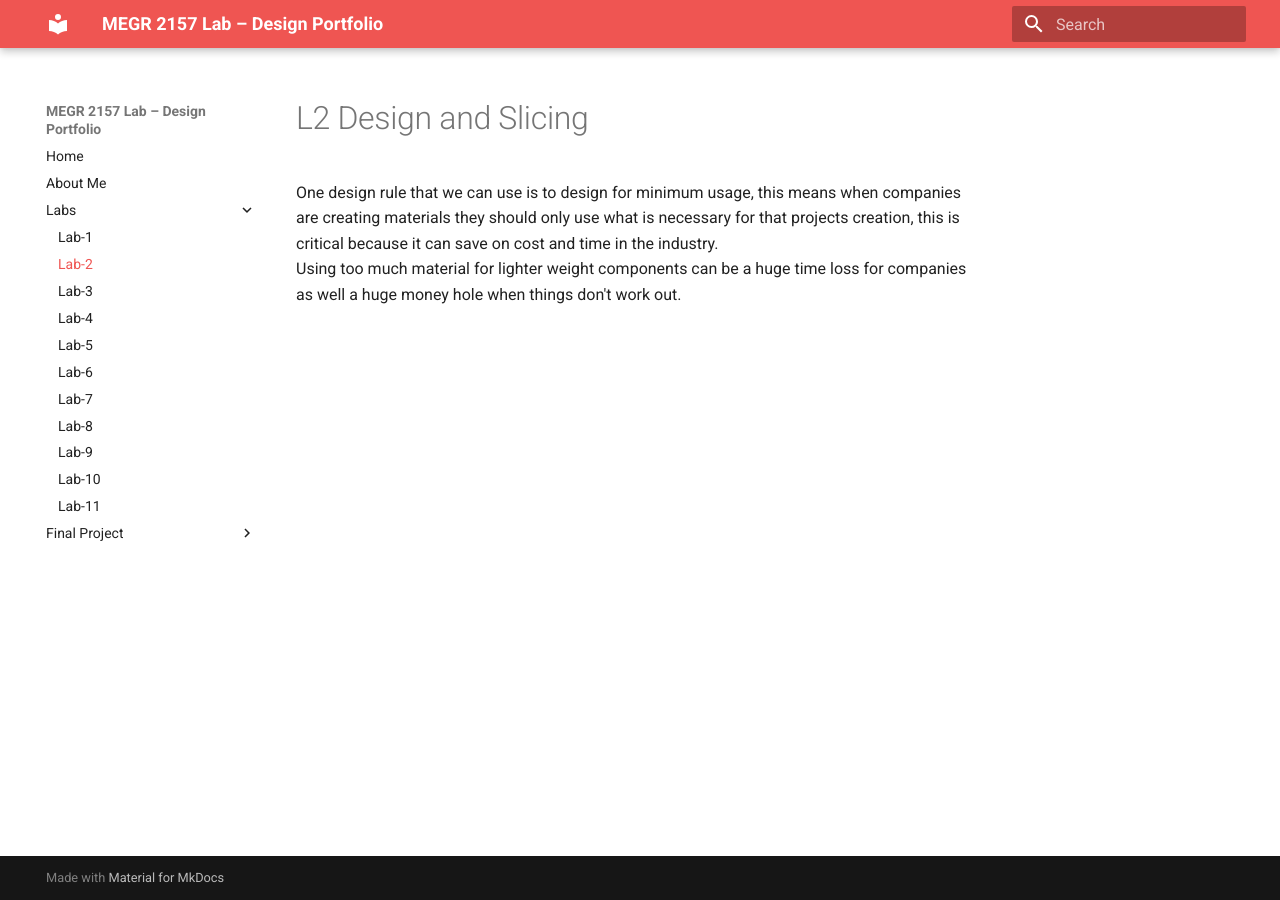
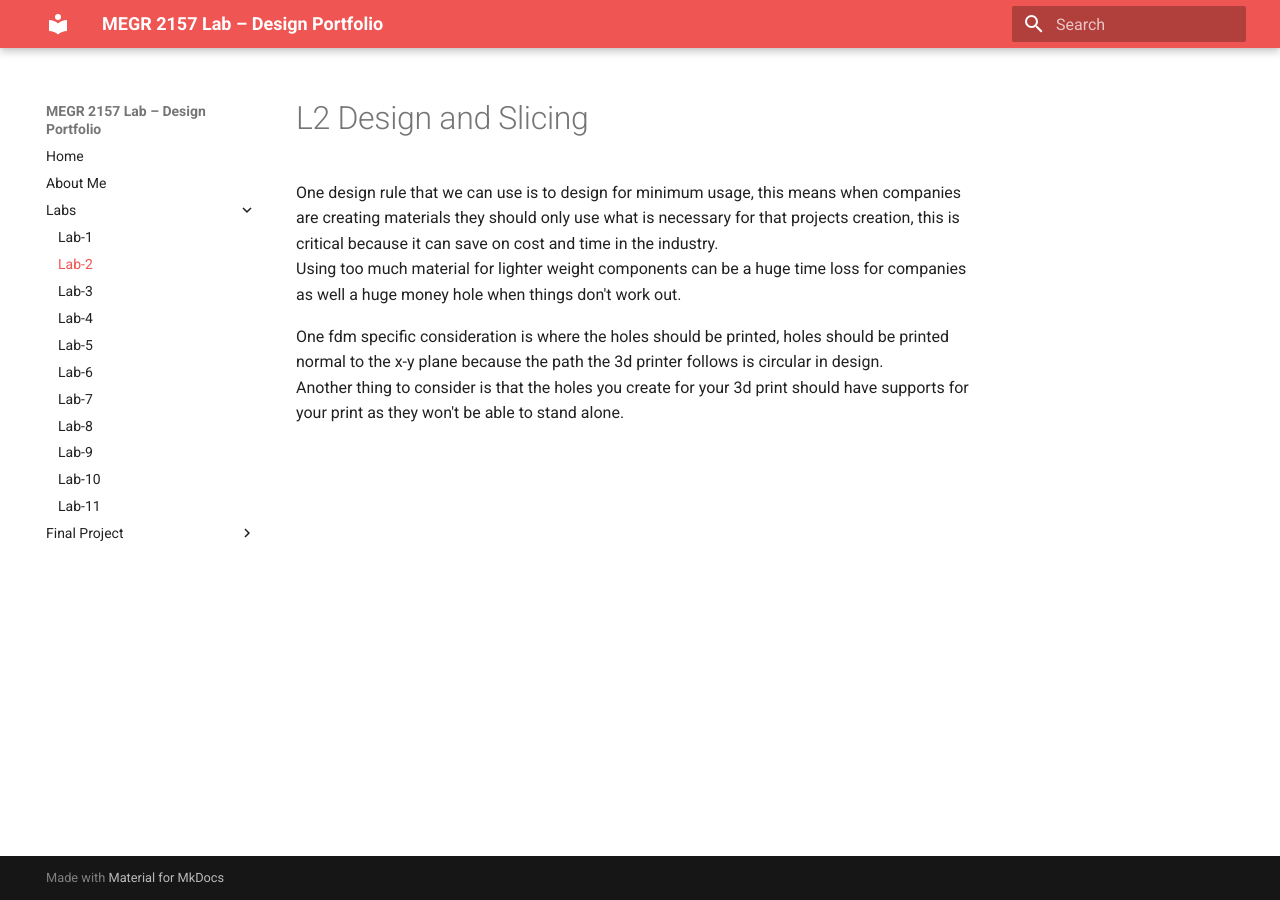
Before and after one commit to AtibaJ/megr2157L-portfolio, an MkDocs documentation site: the page built from docs/Labs/L02/index.md, in a window 1280 px wide. Built offline with MkDocs 1.6.1 and Material for MkDocs 9.7.7, drawn with Linux system fonts in a browser that asks for light colours.

Commit message:
Enhance L2 Design and Slicing documentation
Added considerations for material usage and hole printing in 3D design.

```diff
--- a/docs/Labs/L02/index.md
+++ b/docs/Labs/L02/index.md
@@ -1,4 +1,8 @@
 # L2 Design and Slicing
+
 
 One design rule that we can use is to design for minimum usage, this means when companies are creating materials they should only use what is necessary for that projects creation, this is critical because it can save on cost and time in the industry.
 Using too much material for lighter weight components can be a huge time loss for companies as well a huge money hole when things don't work out.
+
+One fdm specific consideration is where the holes should be printed, holes should be printed normal to the x-y plane because the path the 3d printer follows is circular in design.
+Another thing to consider is that the holes you create for your 3d print should have supports for your print as they won't be able to stand alone.
```
